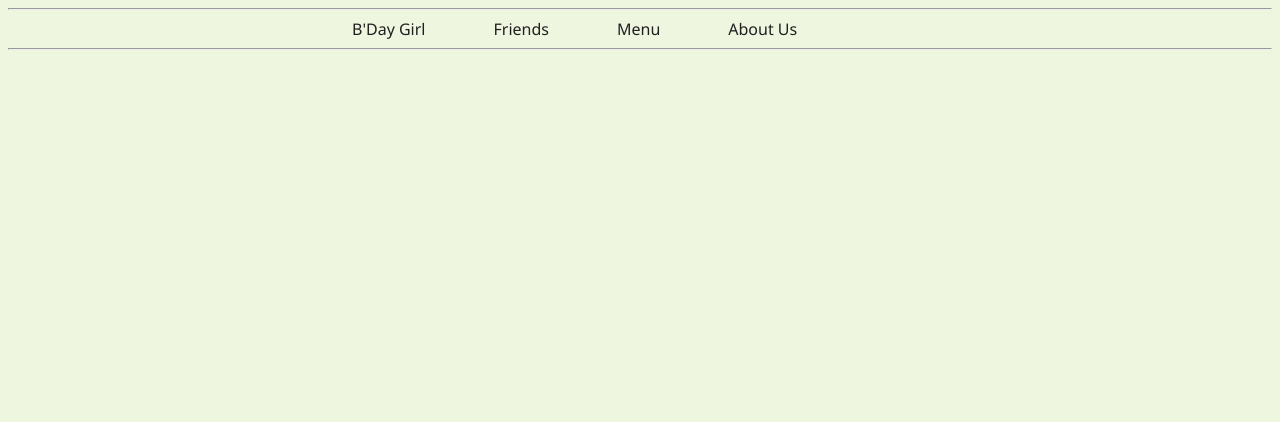
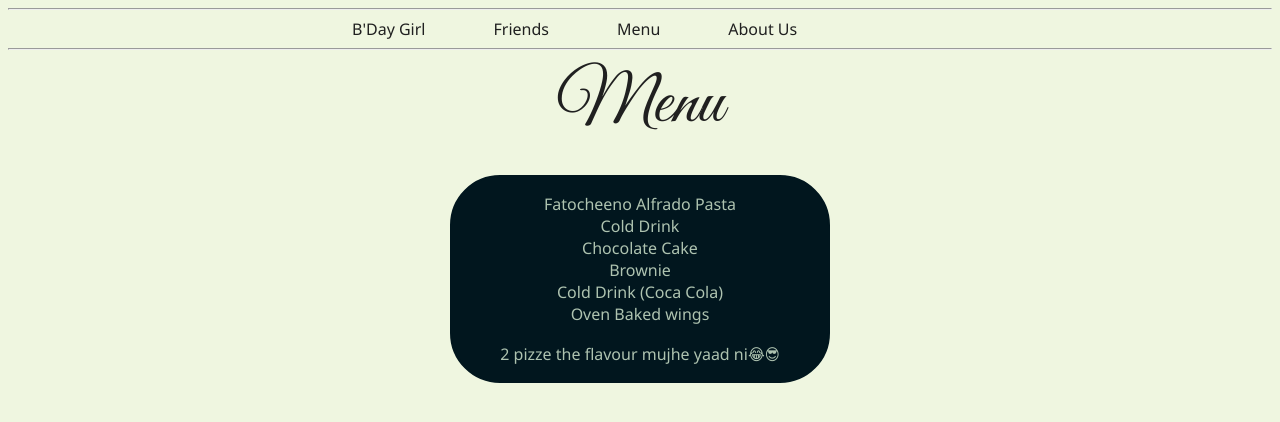
Before and after one commit to AbuHurairah127/teaching-practice-university-grp, a plain HTML site: page menu.html in a window 1280 px wide. Drawn offline with Linux system fonts and the light colour scheme.

Commit message:
menu file completed

```diff
--- a/CSS/style.css
+++ b/CSS/style.css
@@ -40,5 +40,17 @@ body {
   background: #598392;
   padding: 8px;
   border-radius: 15px;
-  margin: 25px 45px;
+  margin: 15px 45px;
 }
+
+.dishesContainer {
+  border: 2px solid #01161e;
+  background-color: #01161e;
+  padding: 16px;
+  width: fit-content;
+  margin: auto;
+  border-radius: 50px;
+}
+.dishesContainer p {
+  color: #aec3b0;
+}
--- a/menu.html
+++ b/menu.html
@@ -16,5 +16,18 @@
       <a href="" class="navElement"><span>About Us</span></a>
     </div>
     <hr />
+    <p class="handwriting mainText">Menu</p>
+    <div class="dishesContainer">
+      <p class="navElement bdayWish handwriting">Fatocheeno Alfrado Pasta</p>
+      <p class="navElement bdayWish handwriting">Cold Drink</p>
+      <p class="navElement bdayWish handwriting">Chocolate Cake</p>
+      <p class="navElement bdayWish handwriting">Brownie</p>
+      <p class="navElement bdayWish handwriting">Cold Drink (Coca Cola)</p>
+      <p class="navElement bdayWish handwriting">Oven Baked wings</p>
+      <br />
+      <p class="navElement bdayWish handwriting">
+        2 pizze the flavour mujhe yaad ni😂😎
+      </p>
+    </div>
   </body>
 </html>
```
